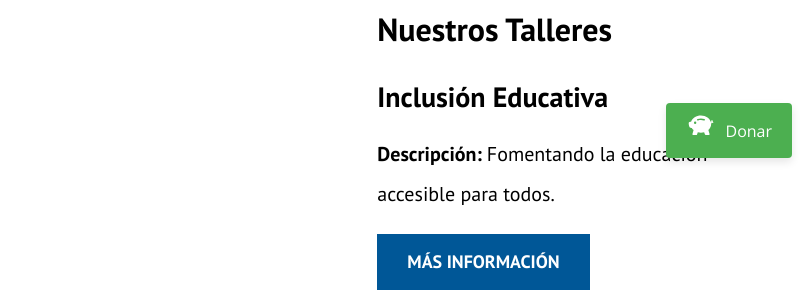
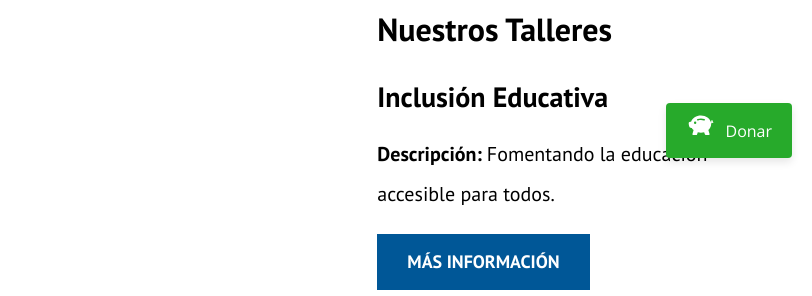
Before and after one commit to camilod29/usabilidad, a plain HTML site: page Proyecto 3/index.html in a window 1280 px wide. Shown: the part 622-918 px from the top of the page, 468-1280 px from the left. Drawn offline with nearby package versions, Linux system fonts and the light colour scheme.

Commit message:
Update index.html

```diff
--- a/Proyecto 3/index.html
+++ b/Proyecto 3/index.html
@@ -30,7 +30,7 @@
             position: fixed;
             bottom: 20px;
             right: 20px;
-            background-color: #4CAF50;
+            background-color: #27aa2b;
             color: white;
             padding: 10px 20px;
             border: none;
```
